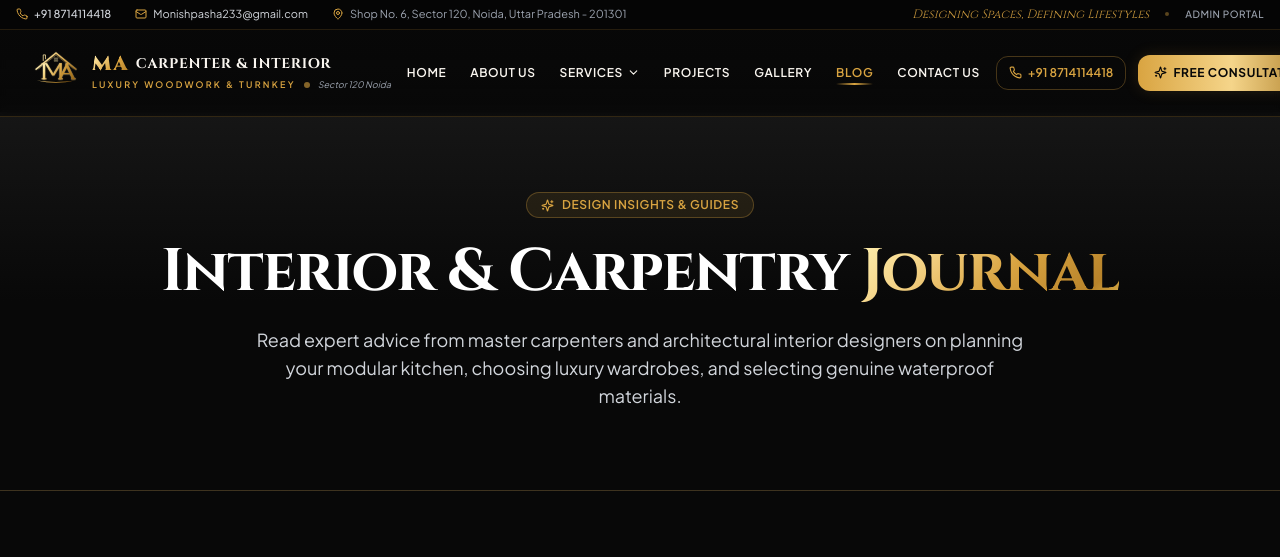
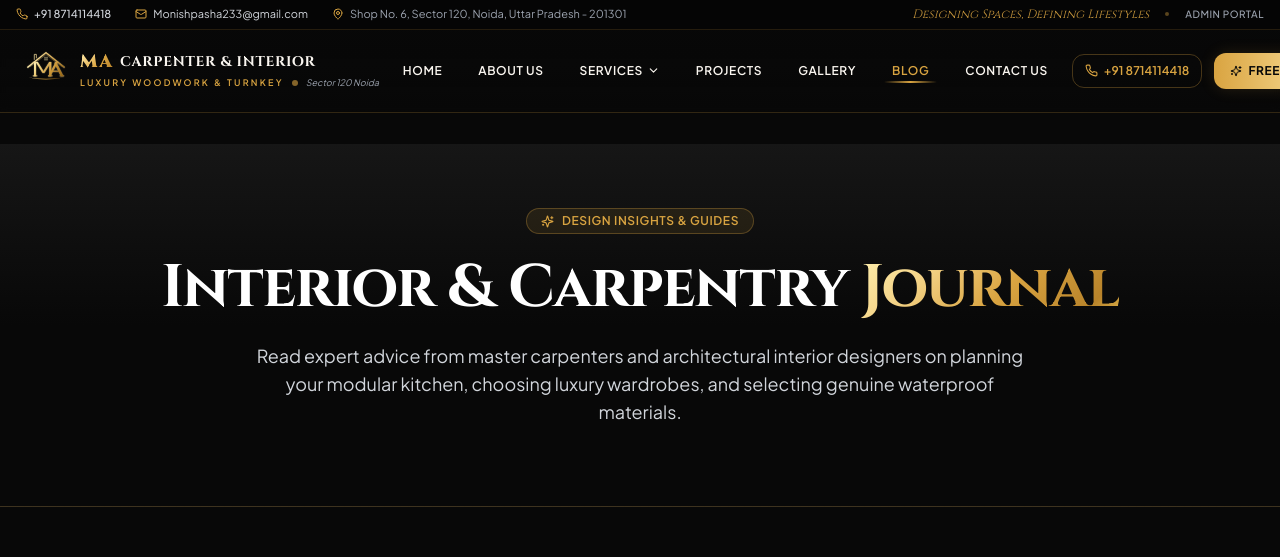
Before and after one commit to mohitkumar7895/interiorr, a Next.js app: page /blogs in a window 1280 px wide. Shown: the top 557 px of the page. Built offline with nearby package versions, Linux system fonts and the light colour scheme; a web font is replaced by a local one.

Commit message:
fix(responsive): fix navbar button clipping and page header clearance for direct communication

```diff
--- a/app/(website)/about/page.tsx
+++ b/app/(website)/about/page.tsx
@@ -55,9 +55,9 @@ export default function AboutPage() {
     <div className="min-h-screen bg-brand-black text-brand-cream">
       <Navbar />
 
-      <main className="pt-28">
+      <main className="pt-28 sm:pt-32 lg:pt-36">
         {/* About Hero Header */}
-        <section className="relative py-20 bg-gradient-to-b from-brand-charcoal via-brand-black to-brand-black border-b border-brand-gold/20 overflow-hidden">
+        <section className="relative pt-8 sm:pt-12 lg:pt-16 pb-16 sm:pb-20 bg-gradient-to-b from-brand-charcoal via-brand-black to-brand-black border-b border-brand-gold/20 overflow-hidden">
           <div className="absolute inset-0 bg-luxury-pattern opacity-30" />
           <div className="max-w-7xl mx-auto px-4 sm:px-6 lg:px-8 relative z-10 text-center">
             <div className="inline-flex items-center gap-2 px-3.5 py-1 rounded-full bg-brand-gold/10 border border-brand-gold/30 text-brand-gold text-xs font-semibold uppercase tracking-wider mb-6">
--- a/app/(website)/blogs/[slug]/page.tsx
+++ b/app/(website)/blogs/[slug]/page.tsx
@@ -85,8 +85,8 @@ export default async function BlogPostPage({ params }: BlogPostPageProps) {
     <div className="min-h-screen bg-brand-black text-brand-cream">
       <Navbar />
 
-      <main className="pt-28">
-        <article className="max-w-4xl mx-auto px-4 sm:px-6 lg:px-8 py-12">
+      <main className="pt-28 sm:pt-32 lg:pt-36">
+        <article className="max-w-4xl mx-auto px-4 sm:px-6 lg:px-8 pt-6 sm:pt-8 pb-16">
           {/* Breadcrumb & Back Link */}
           <div className="flex items-center justify-between mb-8">
             <Link
--- a/app/(website)/blogs/page.tsx
+++ b/app/(website)/blogs/page.tsx
@@ -34,9 +34,9 @@ export default async function BlogsPage() {
     <div className="min-h-screen bg-brand-black text-brand-cream">
       <Navbar />
 
-      <main className="pt-28">
+      <main className="pt-28 sm:pt-32 lg:pt-36">
         {/* Blogs Hero Header */}
-        <section className="relative py-20 bg-gradient-to-b from-brand-charcoal via-brand-black to-brand-black border-b border-brand-gold/20 overflow-hidden">
+        <section className="relative pt-8 sm:pt-12 lg:pt-16 pb-16 sm:pb-20 bg-gradient-to-b from-brand-charcoal via-brand-black to-brand-black border-b border-brand-gold/20 overflow-hidden">
           <div className="max-w-7xl mx-auto px-4 sm:px-6 lg:px-8 relative z-10 text-center">
             <div className="inline-flex items-center gap-2 px-3.5 py-1 rounded-full bg-brand-gold/10 border border-brand-gold/30 text-brand-gold text-xs font-semibold uppercase tracking-wider mb-6">
               <Sparkles size={13} />
--- a/app/(website)/gallery/page.tsx
+++ b/app/(website)/gallery/page.tsx
@@ -47,9 +47,9 @@ export default async function GalleryPage() {
     <div className="min-h-screen bg-brand-black text-brand-cream">
       <Navbar />
 
-      <main className="pt-28">
+      <main className="pt-28 sm:pt-32 lg:pt-36">
         {/* Gallery Hero Header */}
-        <section className="relative py-20 bg-gradient-to-b from-brand-charcoal via-brand-black to-brand-black border-b border-brand-gold/20 overflow-hidden">
+        <section className="relative pt-8 sm:pt-12 lg:pt-16 pb-16 sm:pb-20 bg-gradient-to-b from-brand-charcoal via-brand-black to-brand-black border-b border-brand-gold/20 overflow-hidden">
           <div className="max-w-7xl mx-auto px-4 sm:px-6 lg:px-8 relative z-10 text-center">
             <div className="inline-flex items-center gap-2 px-3.5 py-1 rounded-full bg-brand-gold/10 border border-brand-gold/30 text-brand-gold text-xs font-semibold uppercase tracking-wider mb-6">
               <Sparkles size={13} />
--- a/app/(website)/projects/[slug]/page.tsx
+++ b/app/(website)/projects/[slug]/page.tsx
@@ -94,9 +94,9 @@ export default async function ProjectDetailPage({ params }: ProjectDetailPagePro
     <div className="min-h-screen bg-brand-black text-brand-cream">
       <Navbar />
 
-      <main className="pt-28">
+      <main className="pt-28 sm:pt-32 lg:pt-36">
         {/* Project Header */}
-        <section className="relative py-20 bg-gradient-to-b from-brand-charcoal via-brand-black to-brand-black border-b border-brand-gold/20 overflow-hidden">
+        <section className="relative pt-8 sm:pt-12 lg:pt-16 pb-16 sm:pb-20 bg-gradient-to-b from-brand-charcoal via-brand-black to-brand-black border-b border-brand-gold/20 overflow-hidden">
           <div className="max-w-7xl mx-auto px-4 sm:px-6 lg:px-8 relative z-10">
             <div className="max-w-4xl">
               <div className="flex items-center gap-3 mb-6">
--- a/app/(website)/projects/page.tsx
+++ b/app/(website)/projects/page.tsx
@@ -37,9 +37,9 @@ export default async function ProjectsPage() {
     <div className="min-h-screen bg-brand-black text-brand-cream">
       <Navbar />
 
-      <main className="pt-28">
+      <main className="pt-28 sm:pt-32 lg:pt-36">
         {/* Projects Hero Header */}
-        <section className="relative py-20 bg-gradient-to-b from-brand-charcoal via-brand-black to-brand-black border-b border-brand-gold/20 overflow-hidden">
+        <section className="relative pt-8 sm:pt-12 lg:pt-16 pb-16 sm:pb-20 bg-gradient-to-b from-brand-charcoal via-brand-black to-brand-black border-b border-brand-gold/20 overflow-hidden">
           <div className="max-w-7xl mx-auto px-4 sm:px-6 lg:px-8 relative z-10 text-center">
             <div className="inline-flex items-center gap-2 px-3.5 py-1 rounded-full bg-brand-gold/10 border border-brand-gold/30 text-brand-gold text-xs font-semibold uppercase tracking-wider mb-6">
               <Sparkles size={13} />
--- a/app/(website)/services/[slug]/page.tsx
+++ b/app/(website)/services/[slug]/page.tsx
@@ -109,9 +109,9 @@ export default async function ServiceDetailPage({ params }: ServiceDetailPagePro
     <div className="min-h-screen bg-brand-black text-brand-cream">
       <Navbar />
 
-      <main className="pt-28">
+      <main className="pt-28 sm:pt-32 lg:pt-36">
         {/* Service Hero Banner */}
-        <section className="relative py-20 bg-gradient-to-b from-brand-charcoal via-brand-black to-brand-black border-b border-brand-gold/20 overflow-hidden">
+        <section className="relative pt-8 sm:pt-12 lg:pt-16 pb-16 sm:pb-20 bg-gradient-to-b from-brand-charcoal via-brand-black to-brand-black border-b border-brand-gold/20 overflow-hidden">
           <div className="max-w-7xl mx-auto px-4 sm:px-6 lg:px-8 relative z-10">
             <div className="max-w-3xl">
               <div className="inline-flex items-center gap-2 px-3.5 py-1 rounded-full bg-brand-gold/10 border border-brand-gold/30 text-brand-gold text-xs font-semibold uppercase tracking-wider mb-6">
--- a/app/(website)/services/page.tsx
+++ b/app/(website)/services/page.tsx
@@ -49,9 +49,9 @@ export default async function ServicesPage() {
     <div className="min-h-screen bg-brand-black text-brand-cream">
       <Navbar />
 
-      <main className="pt-28">
+      <main className="pt-28 sm:pt-32 lg:pt-36">
         {/* Services Hero Header */}
-        <section className="relative py-20 bg-gradient-to-b from-brand-charcoal via-brand-black to-brand-black border-b border-brand-gold/20 overflow-hidden">
+        <section className="relative pt-8 sm:pt-12 lg:pt-16 pb-16 sm:pb-20 bg-gradient-to-b from-brand-charcoal via-brand-black to-brand-black border-b border-brand-gold/20 overflow-hidden">
           <div className="max-w-7xl mx-auto px-4 sm:px-6 lg:px-8 relative z-10 text-center">
             <div className="inline-flex items-center gap-2 px-3.5 py-1 rounded-full bg-brand-gold/10 border border-brand-gold/30 text-brand-gold text-xs font-semibold uppercase tracking-wider mb-6">
               <Sparkles size={13} />
--- a/components/home/ConsultationSection.tsx
+++ b/components/home/ConsultationSection.tsx
@@ -84,7 +84,7 @@ export default function ConsultationSection() {
   )}`;
 
   return (
-    <section className="relative py-24 bg-brand-black border-t border-brand-gold/20 overflow-hidden" id="consultation">
+    <section className="relative py-20 sm:py-24 bg-brand-black border-t border-brand-gold/20 overflow-hidden scroll-mt-28 sm:scroll-mt-32" id="consultation">
       <div className="max-w-7xl mx-auto px-4 sm:px-6 lg:px-8">
         <div className="grid grid-cols-1 lg:grid-cols-12 gap-12 items-center">
           {/* Left Column: Direct Consultation Details */}
--- a/components/layout/Navbar.tsx
+++ b/components/layout/Navbar.tsx
@@ -50,7 +50,7 @@ export default function Navbar() {
 
   const navLinks = [
     { label: "Home", href: "/" },
-    { label: "About Us", href: "/about" },
+    { label: "About Us", shortLabel: "About", href: "/about" },
     {
       label: "Services",
       href: "/services",
@@ -59,7 +59,7 @@ export default function Navbar() {
     { label: "Projects", href: "/projects" },
     { label: "Gallery", href: "/gallery" },
     { label: "Blog", href: "/blogs" },
-    { label: "Contact Us", href: "/contact" },
+    { label: "Contact Us", shortLabel: "Contact", href: "/contact" },
   ];
 
   const featuredServices = [
@@ -123,17 +123,17 @@ export default function Navbar() {
         className={`w-full transition-all duration-300 ${
           isScrolled
             ? "bg-brand-black/95 backdrop-blur-md shadow-2xl border-b border-brand-gold/30 py-2.5 sm:py-3"
-            : "bg-gradient-to-b from-brand-black/95 via-brand-black/85 to-brand-black/60 backdrop-blur-sm border-b border-brand-gold/20 py-3.5 sm:py-4"
+            : "bg-gradient-to-b from-brand-black/95 via-brand-black/85 to-brand-black/60 backdrop-blur-sm border-b border-brand-gold/20 py-3 sm:py-4"
         }`}
       >
-        <div className="max-w-7xl mx-auto px-4 sm:px-6 lg:px-8 flex items-center justify-between gap-4">
+        <div className="max-w-7xl mx-auto px-3 sm:px-6 lg:px-3 xl:px-6 2xl:px-8 flex items-center justify-between gap-2 lg:gap-2.5 xl:gap-4">
           {/* Logo on Left */}
           <div className="flex-shrink-0">
             <MaLogo variant="horizontal" />
           </div>
 
           {/* Desktop Navigation Links */}
-          <div className="hidden lg:flex items-center gap-3.5 xl:gap-6 2xl:gap-8 flex-shrink-0">
+          <div className="hidden lg:flex items-center gap-1 min-[1120px]:gap-2 xl:gap-5 2xl:gap-7 flex-shrink-0">
             {navLinks.map((link) => {
               const isActive = pathname === link.href;
 
@@ -147,16 +147,17 @@ export default function Navbar() {
                   >
                     <Link
                       href={link.href}
-                      className={`flex items-center gap-1 text-[11px] xl:text-xs 2xl:text-[13px] tracking-wider uppercase font-semibold transition-all whitespace-nowrap ${
+                      className={`flex items-center gap-1 text-[11px] min-[1120px]:text-xs 2xl:text-[13px] tracking-normal min-[1120px]:tracking-wider uppercase font-semibold transition-all px-1.5 min-[1120px]:px-2 py-1 whitespace-nowrap ${
                         pathname.startsWith("/services")
                           ? "text-brand-gold font-bold"
                           : "text-brand-creamSoft hover:text-brand-gold"
                       }`}
                     >
-                      <span>{link.label}</span>
+                      <span className="hidden min-[1120px]:inline">{link.label}</span>
+                      <span className="min-[1120px]:hidden">{link.shortLabel || link.label}</span>
                       <ChevronDown
                         size={13}
-                        className={`transition-transform duration-200 ${
+                        className={`transition-transform duration-200 shrink-0 ${
                           servicesDropdownOpen ? "rotate-180 text-brand-gold" : ""
                         }`}
                       />
@@ -214,13 +215,14 @@ export default function Navbar() {
                 <Link
                   key={link.href}
                   href={link.href}
-                  className={`relative text-[11px] xl:text-xs 2xl:text-[13px] tracking-wider uppercase font-semibold transition-all py-1 whitespace-nowrap ${
+                  className={`relative text-[11px] min-[1120px]:text-xs 2xl:text-[13px] tracking-normal min-[1120px]:tracking-wider uppercase font-semibold transition-all px-1.5 min-[1120px]:px-2 py-1 whitespace-nowrap ${
                     isActive
                       ? "text-brand-gold font-bold"
                       : "text-brand-creamSoft hover:text-brand-gold"
                   }`}
                 >
-                  {link.label}
+                  <span className="hidden min-[1120px]:inline">{link.label}</span>
+                  <span className="min-[1120px]:hidden">{link.shortLabel || link.label}</span>
                   {isActive && (
                     <span className="absolute bottom-0 left-0 right-0 h-0.5 bg-gradient-to-r from-transparent via-brand-gold to-transparent" />
                   )}
@@ -230,23 +232,23 @@ export default function Navbar() {
           </div>
 
           {/* Desktop Right CTA Buttons */}
-          <div className="hidden lg:flex items-center gap-2 xl:gap-3 flex-shrink-0">
+          <div className="hidden lg:flex items-center gap-1.5 min-[1120px]:gap-2 xl:gap-3 flex-shrink-0">
             <a
               href={`tel:+91${phone}`}
-              className="flex items-center gap-1.5 text-xs font-semibold text-brand-gold hover:text-white transition-colors px-2.5 xl:px-3 py-2 border border-brand-gold/30 rounded-xl hover:border-brand-gold/60 hover:bg-brand-gold/10 whitespace-nowrap"
+              className="flex items-center gap-1.5 text-xs font-semibold text-brand-gold hover:text-white transition-colors p-2 xl:px-3 xl:py-2 border border-brand-gold/30 rounded-xl hover:border-brand-gold/60 hover:bg-brand-gold/10 whitespace-nowrap shrink-0"
               title="Call Monish Pasha"
             >
-              <Phone size={13} />
+              <Phone size={13} className="shrink-0" />
               <span className="hidden xl:inline">+91 {phone}</span>
-              <span className="xl:hidden">Call</span>
+              <span className="hidden min-[1120px]:inline xl:hidden text-[11px]">Call</span>
             </a>
 
             <Link
               href="/contact"
-              className="relative group overflow-hidden px-3.5 xl:px-4 py-2 xl:py-2.5 rounded-xl bg-gradient-to-r from-brand-gold via-brand-goldLight to-brand-goldDark text-brand-black text-[11px] xl:text-xs font-bold uppercase tracking-wider shadow-gold-sm hover:shadow-gold-md hover:scale-[1.02] active:scale-95 transition-all duration-300 whitespace-nowrap"
+              className="relative group overflow-hidden px-2.5 min-[1120px]:px-3.5 xl:px-4 py-1.5 xl:py-2.5 rounded-xl bg-gradient-to-r from-brand-gold via-brand-goldLight to-brand-goldDark text-brand-black text-[10.5px] min-[1120px]:text-[11px] xl:text-xs font-bold uppercase tracking-wider shadow-gold-sm hover:shadow-gold-md hover:scale-[1.02] active:scale-95 transition-all duration-300 whitespace-nowrap shrink-0"
             >
-              <span className="relative z-10 flex items-center gap-1.5">
-                <Sparkles size={13} />
+              <span className="relative z-10 flex items-center gap-1 sm:gap-1.5">
+                <Sparkles size={12} className="shrink-0" />
                 <span>Free Consultation</span>
               </span>
               <span className="absolute inset-0 bg-white/20 translate-x-[-100%] group-hover:translate-x-[100%] transition-transform duration-700" />
--- a/components/ui/MaLogo.tsx
+++ b/components/ui/MaLogo.tsx
@@ -49,9 +49,9 @@ export default function MaLogo({
 
   // Horizontal variant (default for Navbar)
   return (
-    <Link href="/" className={`inline-flex items-center gap-2 sm:gap-3 group ${className}`}>
+    <Link href="/" className={`inline-flex items-center gap-2 sm:gap-2.5 xl:gap-3 group shrink-0 ${className}`}>
       {/* 3D Gold Emblem */}
-      <div className="relative w-9 h-9 sm:w-11 sm:h-11 md:w-12 md:h-12 flex-shrink-0 transition-transform duration-300 group-hover:scale-105">
+      <div className="relative w-8 h-8 sm:w-10 sm:h-10 md:w-11 md:h-11 lg:w-9 lg:h-9 xl:w-11 xl:h-11 flex-shrink-0 transition-transform duration-300 group-hover:scale-105">
         <Image
           src="/logo/ma-emblem.svg"
           alt="MA Logo"
@@ -65,19 +65,19 @@ export default function MaLogo({
       {/* Brand Typography */}
       <div className="flex flex-col text-left justify-center">
         <div className="flex items-center gap-1 sm:gap-1.5 leading-tight">
-          <span className="font-serif font-black tracking-widest text-base sm:text-lg md:text-xl gold-text-gradient drop-shadow-sm">
+          <span className="font-serif font-black tracking-widest text-base sm:text-lg md:text-xl lg:text-base xl:text-lg gold-text-gradient drop-shadow-sm">
             MA
           </span>
-          <span className="font-serif font-bold tracking-wider text-[10px] min-[360px]:text-[11px] sm:text-xs md:text-sm text-brand-creamSoft whitespace-nowrap">
+          <span className="font-serif font-bold tracking-wider text-[10px] min-[360px]:text-[11px] sm:text-xs md:text-sm lg:text-xs xl:text-sm text-brand-creamSoft whitespace-nowrap">
             CARPENTER &amp; INTERIOR
           </span>
         </div>
         <div className="flex items-center gap-1.5 sm:gap-2 leading-none mt-0.5">
-          <span className="text-[7.5px] min-[360px]:text-[8.5px] sm:text-[9px] uppercase tracking-[0.12em] sm:tracking-[0.25em] text-brand-gold font-semibold whitespace-nowrap">
+          <span className="text-[7.5px] min-[360px]:text-[8.5px] sm:text-[9px] uppercase tracking-[0.12em] sm:tracking-[0.18em] xl:tracking-[0.25em] text-brand-gold font-semibold whitespace-nowrap">
             Luxury Woodwork &amp; Turnkey
           </span>
-          <span className="hidden sm:inline-block w-1.5 h-1.5 rounded-full bg-brand-gold/60" />
-          <span className="hidden sm:inline-block text-[9px] text-gray-400 italic">
+          <span className="hidden xl:inline-block w-1.5 h-1.5 rounded-full bg-brand-gold/60" />
+          <span className="hidden xl:inline-block text-[9px] text-gray-400 italic">
             Sector 120 Noida
           </span>
         </div>
```
Also changed, not shown: app/(website)/contact/page.tsx (+4 -4 lines).
